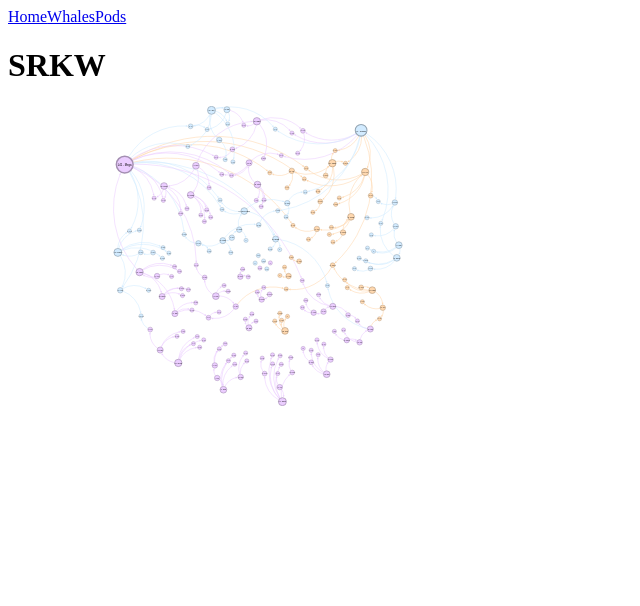
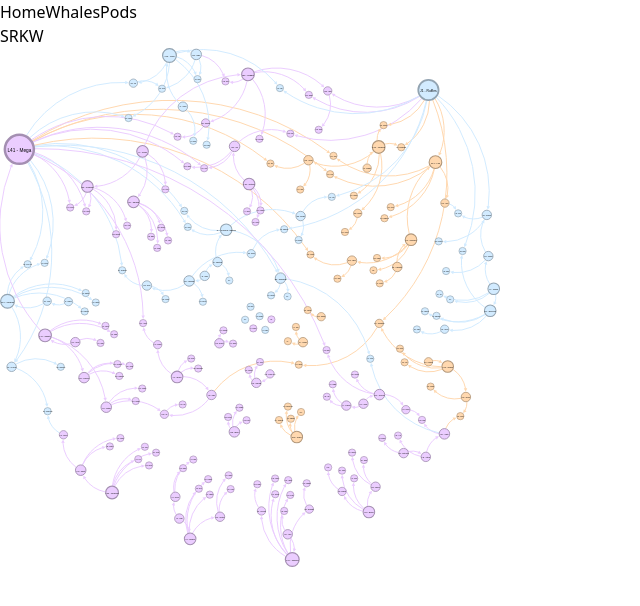
Before and after one commit to JvsonKee/killer-whale-network, a Next.js app in the folder client/: page / in a window 1280 px wide. Shown: the top 606 px of the page, without its empty margins (0-640 px from the left). Built offline with nearby package versions, Linux system fonts and the light colour scheme.

Commit message:
tailwind setup

```diff
--- a/client/package.json
+++ b/client/package.json
@@ -16,12 +16,15 @@
   },
   "devDependencies": {
     "@eslint/eslintrc": "^3",
+    "@tailwindcss/postcss": "^4.0.12",
     "@types/d3": "^7.4.3",
     "@types/node": "^20",
     "@types/react": "^19",
     "@types/react-dom": "^19",
     "eslint": "^9",
     "eslint-config-next": "15.1.6",
+    "postcss": "^8.5.3",
+    "tailwindcss": "^4.0.12",
     "typescript": "^5"
   }
 }
--- /dev/null
+++ b/client/postcss.config.mjs
@@ -0,0 +1,6 @@
+/** @type {import('tailwindcss').Config} */
+export default {
+    plugins: {
+      '@tailwindcss/postcss': {},
+    },
+}
--- /dev/null
+++ b/client/src/app/globals.css
@@ -0,0 +1 @@
+@import 'tailwindcss';
--- a/client/src/app/layout.tsx
+++ b/client/src/app/layout.tsx
@@ -1,4 +1,5 @@
 import NavBar from "./_components/NavBar/NavBar"
+import './globals.css';
 
 export const metadata = {
   title: 'SRKW',
```
Also changed, not shown: 1 other file (tests, documents, lock files or other folders).
